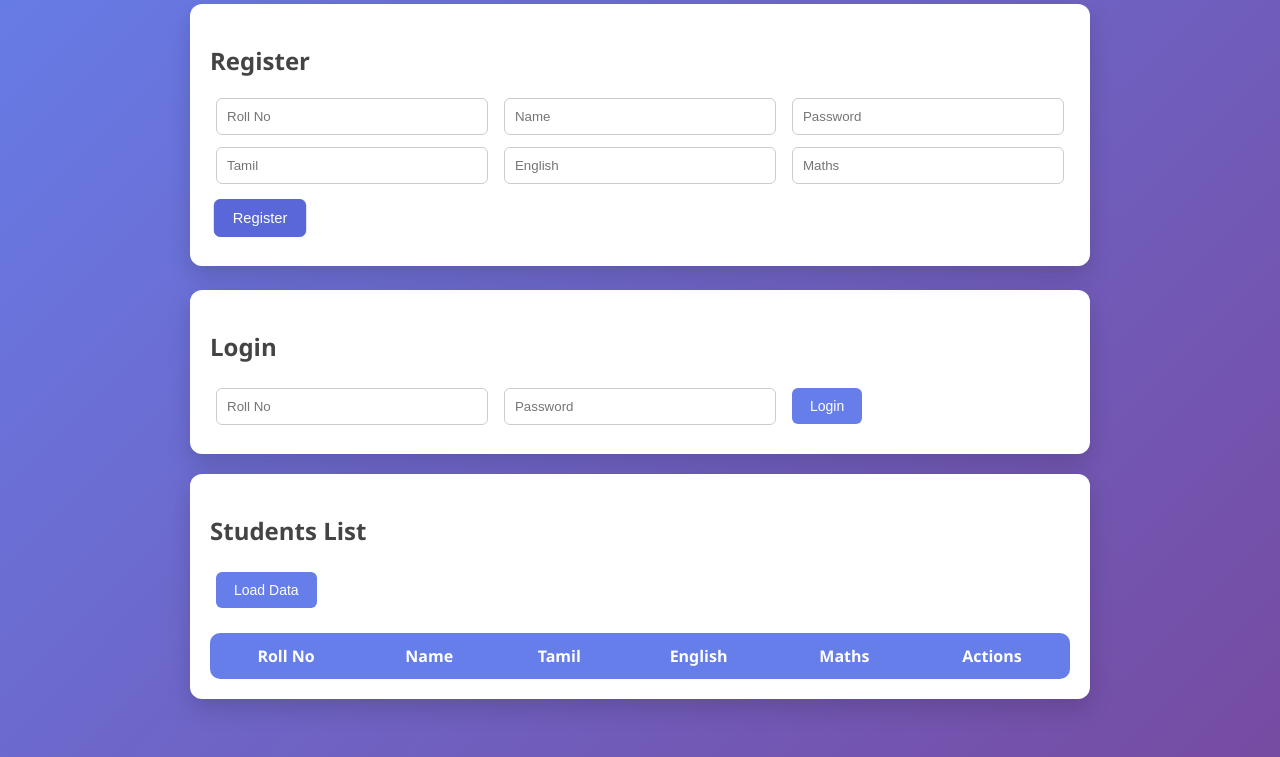
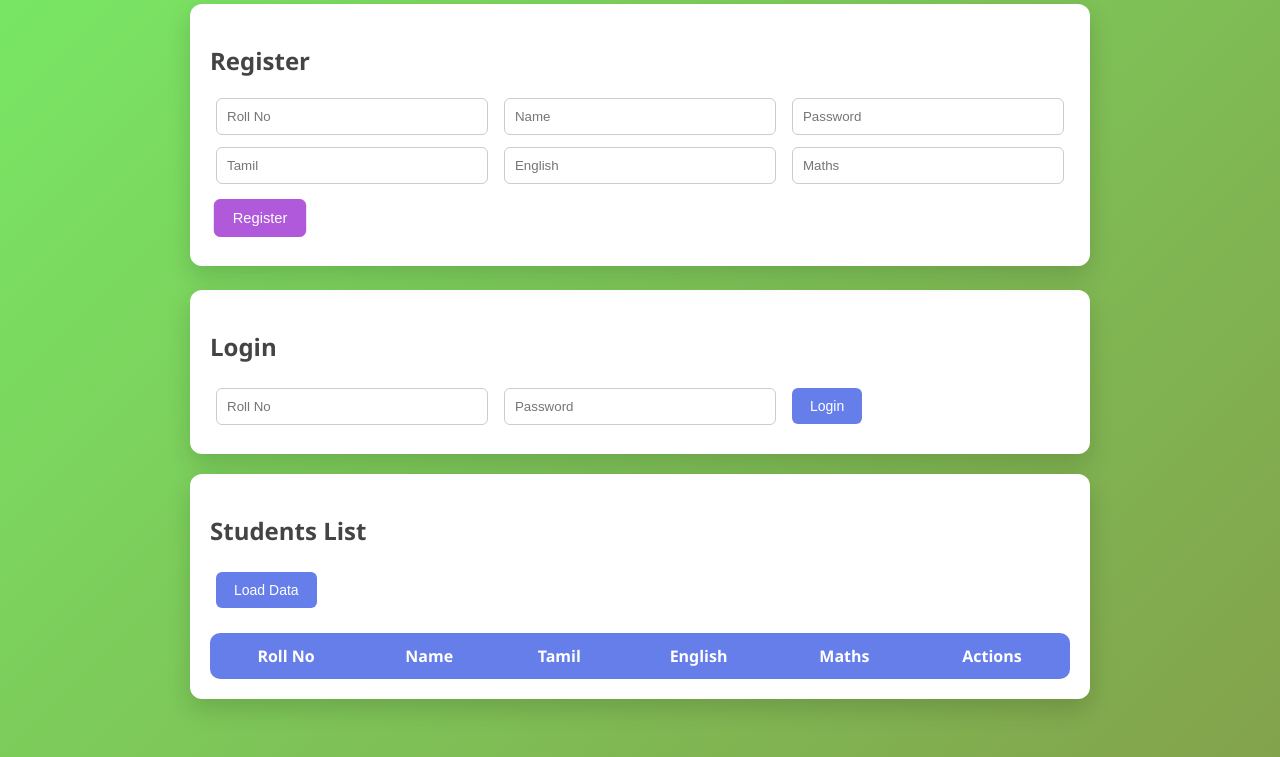
Before and after one commit to keerthaniarul/backend-technologies, a plain HTML site: page index.html in a window 1280 px wide. In both pictures the pointer is over the button "Register". Shown: the part 124-881 px from the top of the page. Drawn offline with Linux system fonts and the light colour scheme.

Commit message:
changed the background colour

```diff
--- a/index.html
+++ b/index.html
@@ -10,7 +10,7 @@
 
   body {
     font-family: "Segoe UI", Tahoma, Geneva, Verdana, sans-serif;
-    background: linear-gradient(135deg, #667eea, #764ba2);
+    background: linear-gradient(135deg, #78ea66, #83a24b);
     min-height: 100vh;
     padding: 30px;
     color: #333;
@@ -68,7 +68,7 @@
   }
 
   button:hover {
-    background: #5a67d8;
+    background: #b059db;
     transform: scale(1.05);
   }
 
```
